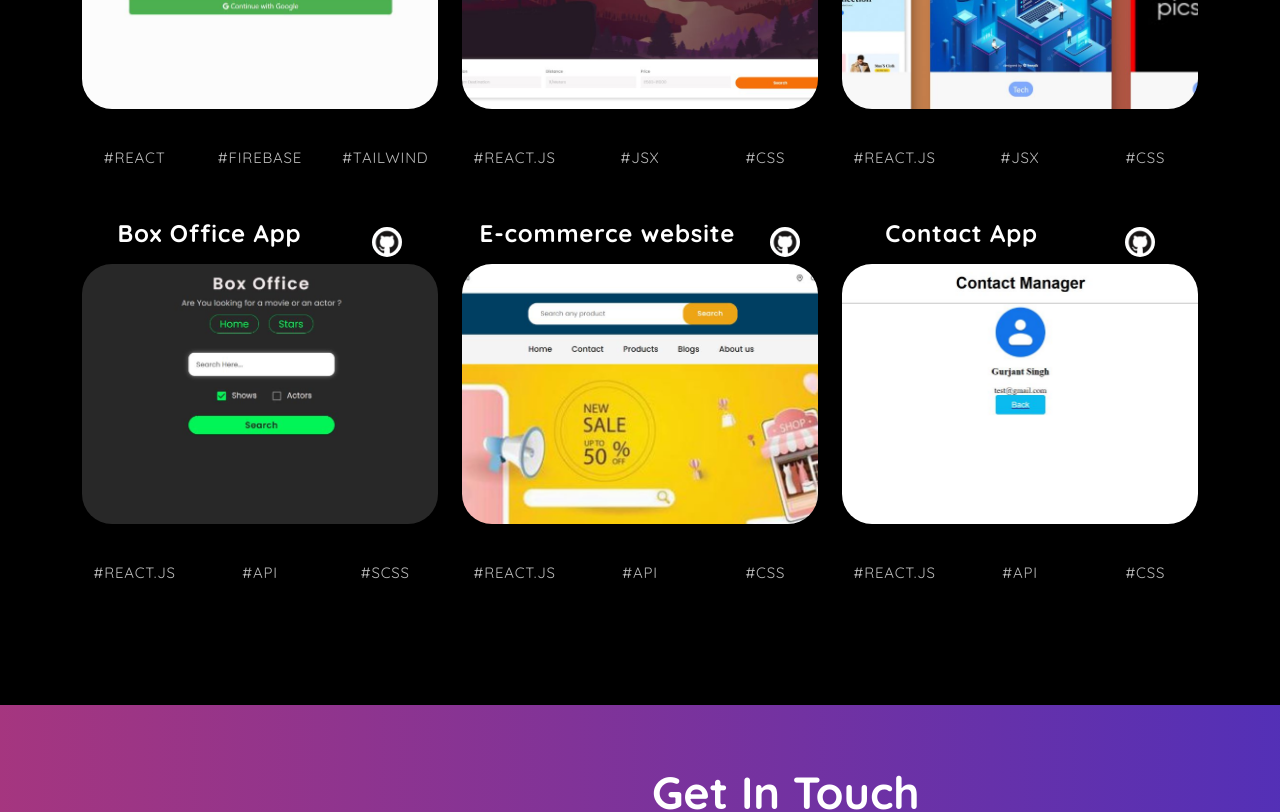
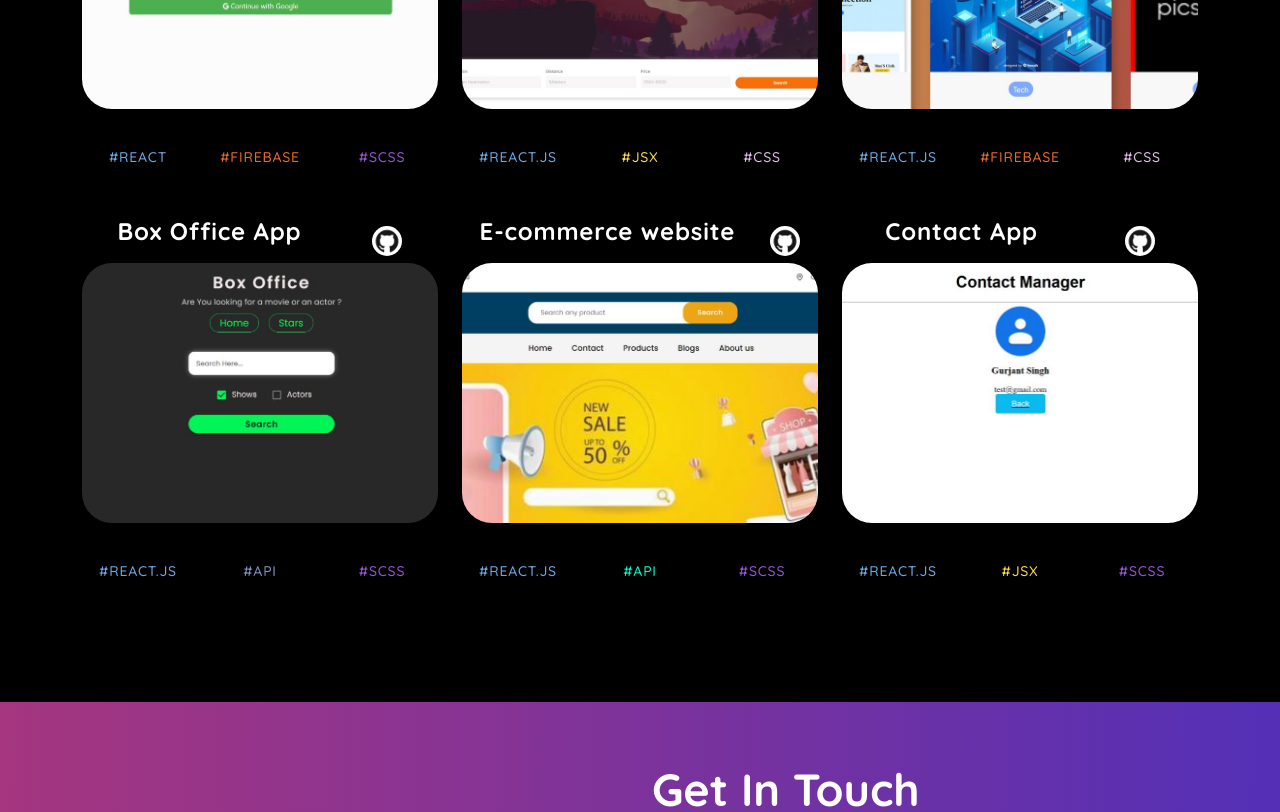
Before and after one commit to Gurjantrandahwa/new_portfolio, a React (Create React App) app: page / in a window 1280 px wide. Shown: the part 1800-2612 px from the top of the page. Built offline with nearby package versions, Linux system fonts and the light colour scheme; grey boxes are pictures that could not be loaded.

Commit message:
Updated portfolio

```diff
--- a/src/App.css
+++ b/src/App.css
@@ -349,11 +349,13 @@ nav.navbar .navbar-toggler[aria-expanded="true"] .navbar-toggler-icon {
     padding: 60px 50px;
     margin-top: -60px;
 }
+
 @media (max-width: 507px) {
-  .skill-bx{
+    .skill-bx {
         padding: 60px 20px;
     }
 }
+
 .skill h2 {
     font-size: 45px;
     font-weight: 700;
@@ -414,11 +416,13 @@ nav.navbar .navbar-toggler[aria-expanded="true"] .navbar-toggler-icon {
     text-align: center;
     width: 56%;
 }
+
 @media (max-width: 507px) {
     .project p {
         width: 100%;
     }
 }
+
 .project .nav.nav-pills {
     width: 72%;
     margin: 0 auto;
@@ -426,11 +430,13 @@ nav.navbar .navbar-toggler[aria-expanded="true"] .navbar-toggler-icon {
     background-color: rgba(255, 255, 255, 0.1);
     overflow: hidden;
 }
+
 @media (max-width: 507px) {
-    .project .nav.nav-pills{
+    .project .nav.nav-pills {
         width: 100%;
     }
 }
+
 .project .nav.nav-pills .nav-item {
     width: 33.33333%;
 
@@ -668,14 +674,15 @@ nav.navbar .navbar-toggler[aria-expanded="true"] .navbar-toggler-icon {
 
 .techs {
     display: flex;
-    gap: 20px;
+    gap: 10px;
     margin: 10px auto;
     justify-content: center;
 }
-.techs p{
+
+.techs p {
     text-transform: uppercase;
-    font-size: 15px!important;
-
+    font-size: 14px !important;
+font-weight: 500;
 }
 
 /************ Footer Css ************/
@@ -765,7 +772,7 @@ justify-content: center;
     font-weight: 400;
     font-size: 14px;
     color: #B8B8B8;
-    letter-spacing: 0.5px;
+
     margin-top: 20px;
 
 }
--- a/src/App.js
+++ b/src/App.js
@@ -4,8 +4,9 @@ import {Banner} from "./components/Banner";
 import {Skills} from "./components/Skills";
 import {Projects} from "./components/Projects";
 import {Contact} from "./components/Contact";
-// import {Footer} from "./components/Footer";
+
 import 'bootstrap/dist/css/bootstrap.min.css';
+import {Footer} from "./components/Footer";
 
 function App() {
     return <>
@@ -14,7 +15,7 @@ function App() {
         <Skills/>
         <Projects/>
         <Contact/>
-        {/*<Footer/>*/}
+        <Footer/>
     </>
 }
 
--- /dev/null
+++ b/src/components/Footer.js
@@ -0,0 +1,34 @@
+import { Container} from "react-bootstrap";
+// import { MailchimpForm } from "./MailForm";
+import {FaLinkedinIn} from "react-icons/fa";
+import {AiFillGithub} from "react-icons/ai";
+import logo1 from "../Assets/logo1.png";
+{/*<MailchimpForm />*/}
+export const Footer = () => {
+  return (
+      <footer className="footer">
+        <Container>
+          <div className="footer-logo">
+
+            <div >
+              <a href={"#home"}>
+                <img className={"logo"} src={logo1} alt={"logo"} />
+              </a>
+
+            </div>
+            <div >
+              <div className="social-icon">
+                <a href={"https://www.linkedin.com/in/gurjant-singh-49688a249/"}>
+                  <FaLinkedinIn/>
+                </a>
+                <a href={"https://github.com/Gurjantrandahwa"}>
+                  <AiFillGithub/>
+                </a>
+              </div>
+              <p>Copyright 2022. All Rights Reserved</p>
+            </div>
+          </div>
+        </Container>
+      </footer>
+  )
+}
--- a/src/components/ProjectCard.js
+++ b/src/components/ProjectCard.js
@@ -30,7 +30,8 @@ export const ProjectCard = ({title, description, img, gitLink, liveLink,tags}) =
         <div className={"techs"}>
             {
                 tags.map((value)=>{
-                    return<p className={`${value.color}`}>
+                    const style = { color: value.color };
+                    return<p style={style}>
                         #{value.name}
                     </p>
                 })
--- a/src/data/data.js
+++ b/src/data/data.js
@@ -1,5 +1,4 @@
 import {
-
     javascript,
     html,
     css,
@@ -138,8 +137,8 @@ const projects = [
                 color: "#E86A33",
             },
             {
-                name: "tailwind",
-                color: "#E8A0BF",
+                name: "SCSS",
+                color: "#9556d8",
             },
         ],
         image: chatApp,
@@ -159,11 +158,11 @@ const projects = [
             },
             {
                 name: "jsx",
-                color: "#00FFCA",
+                color: "#FFD95A",
             },
             {
                 name: "css",
-                color: "#009FBD",
+                color: "#E5BEEC",
             },
         ],
         image:travel,
@@ -180,12 +179,12 @@ const projects = [
                 color: "#6DA9E4",
             },
             {
-                name: "jsx",
-                color: "green-text-gradient",
+                name: "Firebase",
+                color: "#E86A33",
             },
             {
-                name: "css",
-                color: "pink-text-gradient",
+                name: "CSS",
+                color: "#E5BEEC",
             },
         ],
         image: blog,
@@ -203,11 +202,11 @@ const projects = [
             },
             {
                 name: "api",
-                color: "green-text-gradient",
+                color: "#8294C4",
             },
             {
                 name: "scss",
-                color: "pink-text-gradient",
+                color: "#9556d8",
             },
         ],
         image: movie,
@@ -225,11 +224,11 @@ const projects = [
             },
             {
                 name: "api",
-                color: "green-text-gradient",
+                color: "#00FFCA",
             },
             {
-                name: "css",
-                color: "pink-text-gradient",
+                name: "scss",
+                color: "#9556d8",
             },
         ],
         image: ecommerce,
@@ -245,12 +244,12 @@ const projects = [
                 color: "#6DA9E4",
             },
             {
-                name: "api",
-                color: "green-text-gradient",
+                name: "JSX",
+                color: "#FFD95A",
             },
             {
-                name: "css",
-                color: "pink-text-gradient",
+                name: "scss",
+                color: "#9556d8",
             },
         ],
         image: contact,
@@ -266,16 +265,17 @@ const mernProjects = [
         ,
         tags: [
             {
-                name: "react",
+                name: "react.js",
                 color: "#6DA9E4",
             },
+
             {
-                name: "firebase",
-                color: "orange-text-gradient",
+                name: "Mongo-DB",
+                color: "#03C988",
             },
             {
-                name: "tailwind",
-                color: "pink-text-gradient",
+                name: "Express.js",
+                color: "#F0F0F0",
             },
         ],
         image: "https://portfolio-9c109.web.app/static/media/img_7.e0376b60942ab541292d.png",
@@ -294,12 +294,12 @@ const mernProjects = [
                 color: "#6DA9E4",
             },
             {
-                name: "firebase",
-                color: "orange-text-gradient",
+                name: "Mongo-DB",
+                color: "#03C988",
             },
             {
-                name: "css",
-                color: "pink-text-gradient",
+                name: "Express.js",
+                color: "#F0F0F0",
             },
         ],
         image: "https://portfolio-9c109.web.app/static/media/img_1.159b111e7a988a9d7c2e.png",
@@ -317,12 +317,12 @@ const mernProjects = [
                 color: "#6DA9E4",
             },
             {
-                name: "jsx",
-                color: "green-text-gradient",
+                name: "Mongo-DB",
+                color: "#03C988",
             },
             {
-                name: "css",
-                color: "pink-text-gradient",
+                name: "Express.js",
+                color: "#F0F0F0",
             },
         ],
         image: "https://portfolio-9c109.web.app/static/media/img_3.19bcd3d3eec762a631e3.png",
@@ -341,12 +341,12 @@ const mernProjects = [
                 color: "#6DA9E4",
             },
             {
-                name: "jsx",
-                color: "green-text-gradient",
+                name: "firebase",
+                color: "#E86A33",
             },
             {
                 name: "css",
-                color: "pink-text-gradient",
+                color: "#E5BEEC",
             },
         ],
         image: "https://portfolio-9c109.web.app/static/media/img.d84a482c71e76553db94.png",
@@ -363,12 +363,12 @@ const mernProjects = [
                 color: "#6DA9E4",
             },
             {
-                name: "api",
-                color: "green-text-gradient",
+                name: "firebase",
+                color: "#E86A33",
             },
             {
-                name: "scss",
-                color: "pink-text-gradient",
+                name: "css",
+                color: "#E5BEEC",
             },
         ],
         image: "https://portfolio-9c109.web.app/static/media/img_2.837e7f0d6270c57cb96d.png",
@@ -386,11 +386,11 @@ const mernProjects = [
             },
             {
                 name: "firebase",
-                color: "orange-text-gradient",
+                color: "#E86A33",
             },
             {
                 name: "css",
-                color: "pink-text-gradient",
+                color: "#E5BEEC",
             },
         ],
         image: "https://portfolio-9c109.web.app/static/media/img_6.9210e801efe53eb8f0a6.png",
@@ -410,12 +410,12 @@ const webProjects = [
                 color: "#6DA9E4",
             },
             {
-                name: "firebase",
-                color: "orange-text-gradient",
+                name: "CSS",
+                color: "#E5BEEC",
             },
             {
-                name: "tailwind",
-                color: "pink-text-gradient",
+                name: "jsx",
+                color: "#FFD95A",
             },
         ],
         image: pokeweb,
@@ -430,15 +430,15 @@ const webProjects = [
         tags: [
             {
                 name: "HTML",
-                color: "blue-text-gradient",
+                color: "#4B56D2",
             },
             {
                 name: "CSS",
-                color: "orange-text-gradient",
+                color: "#E5BEEC",
             },
             {
                 name: "Javascript",
-                color: "yellow-text-gradient",
+                color: "#00FFF6",
             },
         ],
         image: trade,
@@ -454,15 +454,15 @@ const webProjects = [
         tags: [
             {
                 name: "HTML",
-                color: "blue-text-gradient",
+                color: "#47B5FF",
             },
             {
                 name: "CSS",
-                color: "orange-text-gradient",
+                color: "#E5BEEC",
             },
             {
                 name: "Javascript",
-                color: "yellow-text-gradient",
+                color: "#00FFF6",
             },
         ],
         image: patient,
@@ -477,16 +477,16 @@ const webProjects = [
             "Exercise Website is a web application that provides exercises and workout routines. It uses React.js for the frontend, providing a user-friendly interface with features such as exercise videos, exercises, and display. Users can receive personalized workout recommendations.",
         tags: [
             {
-                name: "HTML",
-                color: "blue-text-gradient",
+                name: "React.js",
+                color: "#6DA9E4",
+            },
+            {
+                name: "api",
+                color: "#00FFCA",
             },
             {
                 name: "CSS",
-                color: "orange-text-gradient",
-            },
-            {
-                name: "Javascript",
-                color: "yellow-text-gradient",
+                color: "#E5BEEC",
             },
         ],
         image: exercise,
@@ -499,16 +499,16 @@ const webProjects = [
             "Stepper Form is a web application that guides users through a multi-step form. It uses React.js for the frontend, providing a user-friendly interface with features such as step-by-step instructions and progress tracking. Users can input and review information before submitting the form.",
         tags: [
             {
-                name: "HTML",
-                color: "blue-text-gradient",
+                name: "React.js",
+                color: "#6DA9E4",
             },
             {
-                name: "CSS",
-                color: "orange-text-gradient",
+                name: "Jsx",
+                color: "#FFD95A",
             },
             {
-                name: "Javascript",
-                color: "yellow-text-gradient",
+                name: "Css",
+                color: "#E5BEEC",
             },
         ],
         image: stepperForm,
```
Also changed, not shown: src/components/NUsed/Footer.js (deleted, +0 -34 lines). Lines whose indentation alone changed are shown as unchanged.
